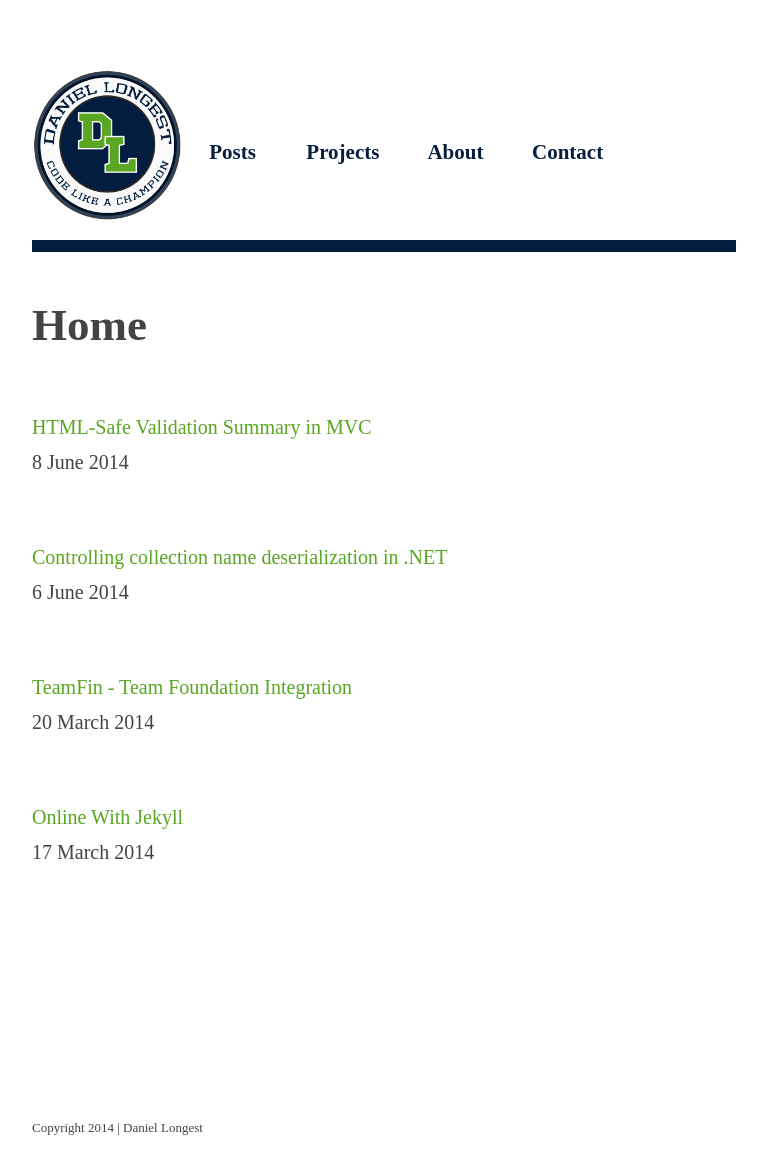
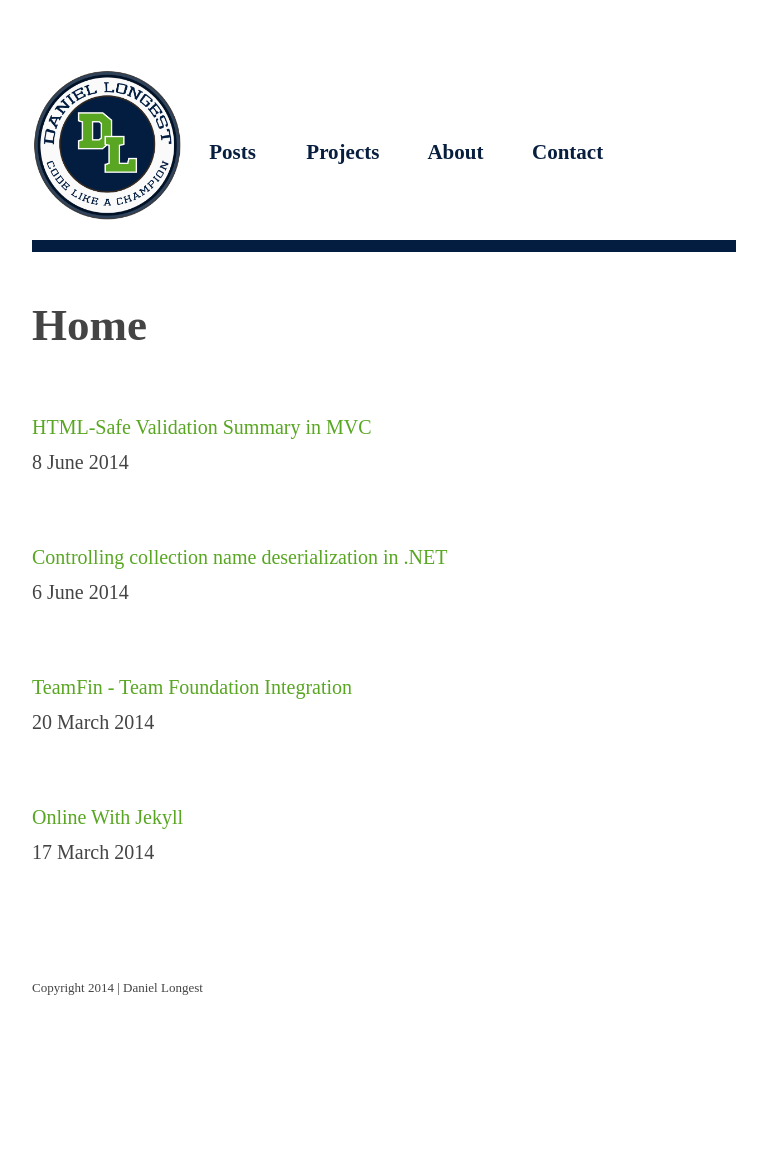
Before and after one commit to dlongest/dlongest.github.io, a Jekyll site: the page built from index.md, in a window 1280 px wide. Shown: the whole page, without its empty margins (256-1023 px from the left). Built offline with Jekyll 4.4.1, drawn with Linux system fonts in a browser that asks for light colours; some web fonts are replaced; Markdown is read by kramdown in place of the engine named in the settings; after the commit the page ends 1031 px from its top, so only the background shows below that.

Commit message:
Adjusting homepage height.

```diff
--- a/css/main.css
+++ b/css/main.css
@@ -324,7 +324,7 @@ a h1:hover {
 @media only screen and (min-width: 1140px) {
 
 .main-content {
-    height: 36em;
+    height: 29em;
 	}
 
 /* ===============
```
